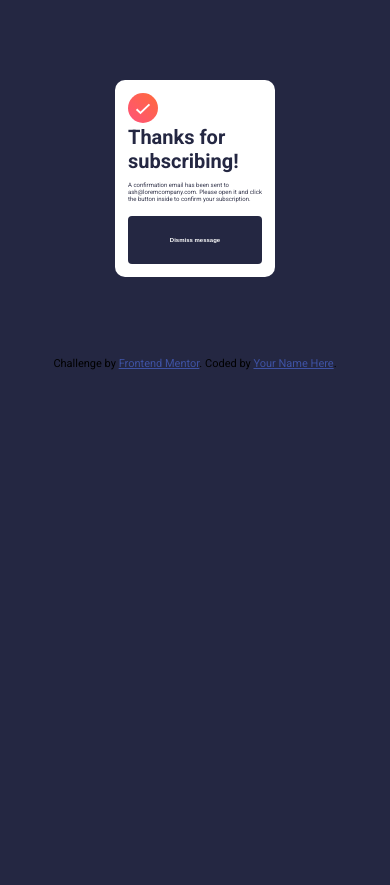
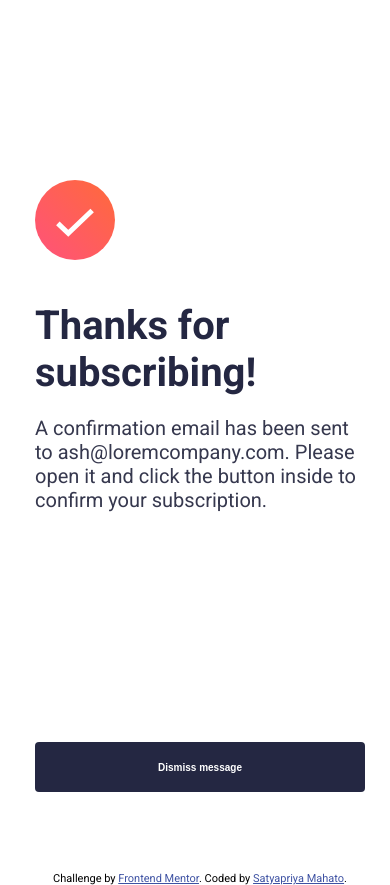
Before and after one commit to SatyapriyaMahato/news-letter-signup-with-success-page, a plain HTML site: page index.html in a window 390 px wide. Both pictures are taken after typing "name@example.com" into the empty fields and a click on the button "Subscribe to monthly newsletter". Before the commit the page ends 844 px from the top, so only its background shows below. Drawn offline with Linux system fonts and the light colour scheme.

Commit message:
add success page and bug fix

```diff
--- a/index.html
+++ b/index.html
@@ -13,7 +13,6 @@
 </head>
 
 <body>
-
   <main class="container">
     <!-- Sign-up form start -->
     <div id="newsLetter" class="div_newsletter">
@@ -39,7 +38,8 @@
       <div class="right">
         <picture>
           <source media="(max-width: 400px)" srcset="./assets/images/illustration-sign-up-mobile.svg">
-          <img class="illustration" src="./assets/images/illustration-sign-up-desktop.svg" alt="illustration" aria-label="illustration">
+          <img class="illustration" src="./assets/images/illustration-sign-up-desktop.svg" alt="illustration"
+            aria-label="illustration">
         </picture>
 
       </div>
@@ -48,12 +48,12 @@
     <!-- Sign-up form end -->
 
     <!-- Success message start -->
-    <div id = "div_success" class="div_success">
+    <div id="div_success" class="div_success">
       <img src="./assets/images/icon-success.svg" alt="success icon" aria-label="success icon" width="30px">
       <h1>Thanks for subscribing!</h1>
       <p>A confirmation email has been sent to ash@loremcompany.com.
         Please open it and click the button inside to confirm your subscription.</p>
-      <button class="btn"> Dismiss message</button>
+      <button id="dismissBtn" class="btn" onclick="window.location.reload();" type="submit"> Dismiss message</button>
     </div>
 
     <!-- Success message end -->
@@ -63,7 +63,7 @@
 
   <div class="attribution">
     Challenge by <a href="https://www.frontendmentor.io?ref=challenge" target="_blank">Frontend Mentor</a>.
-    Coded by <a href="#">Your Name Here</a>.
+    Coded by <a href="#">Satyapriya Mahato</a>.
   </div>
 </body>
 
--- a/style.css
+++ b/style.css
@@ -79,7 +79,7 @@ li{
     justify-content: space-between;
 }
 label{
-    font-size: 4px;
+    font-size: .4em;
     color: var(--Dark-Slate-Grey);
 }
 #label_error{
@@ -143,6 +143,7 @@ input[type=text]:active{
 .attribution {
     font-size: 11px;
     text-align: center;
+    margin-top: 2em;
 }
 
 .attribution a {
@@ -150,6 +151,12 @@ input[type=text]:active{
 }
 
 @media only screen and (max-width: 400px) {
+
+    body{
+        width: 400px;
+        background-color:var(--White);
+    }
+
     .left{
         width: 90%;
         padding: 2em;
@@ -178,8 +185,33 @@ input[type=text]:active{
         margin: 0;
         vertical-align: middle;
     }
-    .btn, input{
-        height: 8em;
+    input{
+        height: 4em;
+    }
+    input{
+        font-size: 1rem;
+        padding: 0 .8em;
+    }
+    .btn{
+        font-size: 1rem;
+        height: 5em;
+    }
+
+    .div_success{
+        width: 100vw;
+        padding: 10em 3em 0 3em;
+        border-radius: 0;
+    }
+    .div_success h1{
+        font-size: 4rem;
+        margin: 1em 0 0 0;
+    }
+    .div_success p{
+        font-size: 2rem;
+        margin: 1em 0 11em;
+    }
+    .div_success img{
+        width:80px;
     }
 
 }
```
Also changed, not shown: app.js (line endings or trailing spaces).
